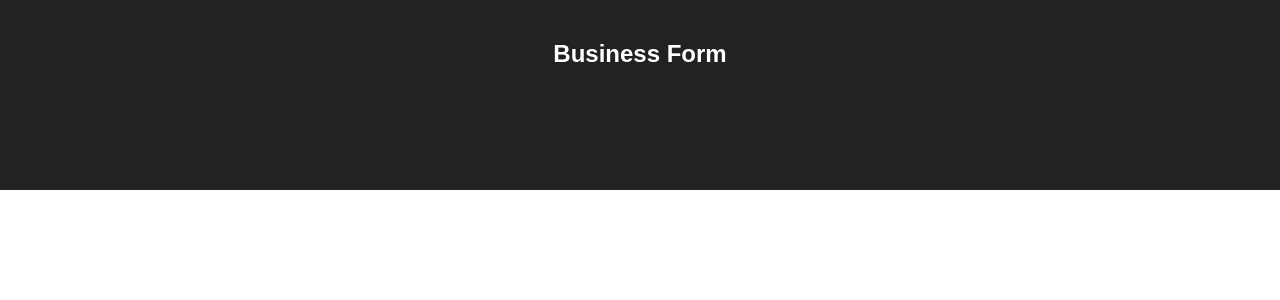
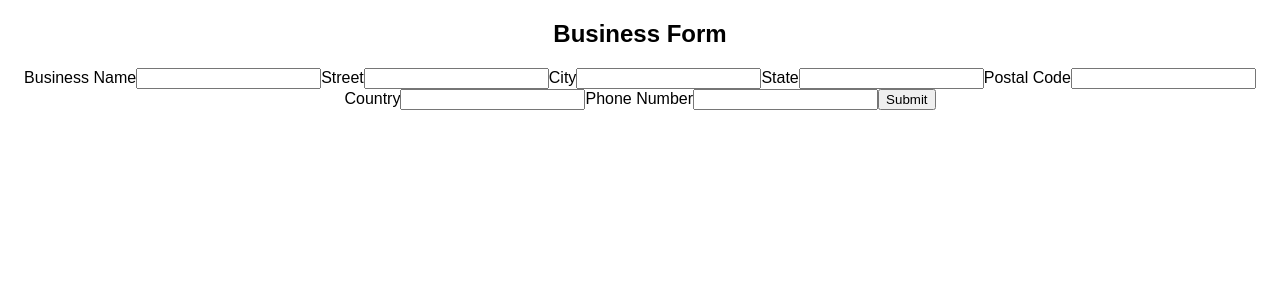
Before and after one commit to groundberry/business-form, a React (Create React App) app: page / in a window 1280 px wide. Shown: the top 300 px of the page. Built offline with nearby package versions, Linux system fonts and the light colour scheme.

Commit message:
Create Form component

```diff
--- a/src/App.jsx
+++ b/src/App.jsx
@@ -1,12 +1,51 @@
 import React, { Component } from 'react';
+import Form from './Form';
 import './App.css';
 
 class App extends Component {
+  constructor() {
+    super();
+    this.state = {
+      business: {
+        business_name: '',
+        street: '',
+        city: '',
+        state: '',
+        postal_code: '',
+        country: '',
+        phone_number: '',
+      },
+    };
+
+    this.handleChangeBusinessData = this.handleChangeBusinessData.bind(this);
+    this.handleSubmitBusinessData = this.handleSubmitBusinessData.bind(this);
+  }
+
+  handleChangeBusinessData(label, value) {
+    this.setState(prevState => ({
+      business: {
+        ...prevState.business,
+        [label]: value,
+      },
+    }));
+  }
+
+  handleSubmitBusinessData() {
+    // TODO
+  }
+
   render() {
     return (
       <div className="App">
-        <div className="App-header">
+        <div className="App__header">
           <h2>Business Form</h2>
+        </div>
+        <div className="App__body">
+          <Form
+            business={this.state.business}
+            onChange={this.handleChangeBusinessData}
+            onSubmit={this.handleSubmitBusinessData}
+          />
         </div>
       </div>
     );
--- /dev/null
+++ b/src/Form.jsx
@@ -0,0 +1,97 @@
+import React, { Component } from 'react';
+import PropTypes from 'prop-types';
+import Field from './Field';
+import './Form.css';
+
+class Form extends Component {
+  constructor() {
+    super();
+
+    this.handleChangeName = this.handleChange.bind(this, 'business_name');
+    this.handleChangeStreet = this.handleChange.bind(this, 'street');
+    this.handleChangeCity = this.handleChange.bind(this, 'city');
+    this.handleChangeState = this.handleChange.bind(this, 'state');
+    this.handleChangePostalCode = this.handleChange.bind(this, 'postal_code');
+    this.handleChangeCountry = this.handleChange.bind(this, 'country');
+    this.handleChangePhoneNumber = this.handleChange.bind(this, 'phone_number');
+    this.handleSubmit = this.handleSubmit.bind(this);
+  }
+
+  handleChange(label, evt) {
+    const value = evt.target.value;
+    this.props.onChange(label, value);
+  }
+
+  handleSubmit(evt) {
+    evt.preventDefault();
+    this.props.onSubmit();
+  }
+
+  render() {
+    const business = this.props.business;
+
+    return (
+      <form
+        className="Form__container"
+        onSubmit={this.handleSubmit}
+      >
+        <Field
+          label="Business Name"
+          value={business.business_name}
+          onChange={this.handleChangeName}
+        />
+        <Field
+          label="Street"
+          value={business.street}
+          onChange={this.handleChangeStreet}
+        />
+        <Field
+          label="City"
+          value={business.city}
+          onChange={this.handleChangeCity}
+        />
+        <Field
+          label="State"
+          value={business.state}
+          onChange={this.handleChangeState}
+        />
+        <Field
+          label="Postal Code"
+          value={business.postal_code}
+          onChange={this.handleChangePostalCode}
+        />
+        <Field
+          label="Country"
+          value={business.country}
+          onChange={this.handleChangeCountry}
+        />
+        <Field
+          label="Phone Number"
+          value={business.phone_number}
+          onChange={this.handleChangePhoneNumber}
+        />
+        <input
+          className="Form__submit_button"
+          type="submit"
+          value="Submit"
+        />
+      </form>
+    );
+  }
+}
+
+Form.propTypes = {
+  business: PropTypes.shape({
+    business_name: PropTypes.string,
+    street: PropTypes.string,
+    city: PropTypes.string,
+    state: PropTypes.string,
+    postal_code: PropTypes.string,
+    country: PropTypes.string,
+    phone_number: PropTypes.string,
+  }).isRequired,
+  onChange: PropTypes.func.isRequired,
+  onSubmit: PropTypes.func.isRequired,
+};
+
+export default Form;
```
Also changed, not shown: src/Form.css (added), 2 other files (tests, documents, lock files or other folders).
